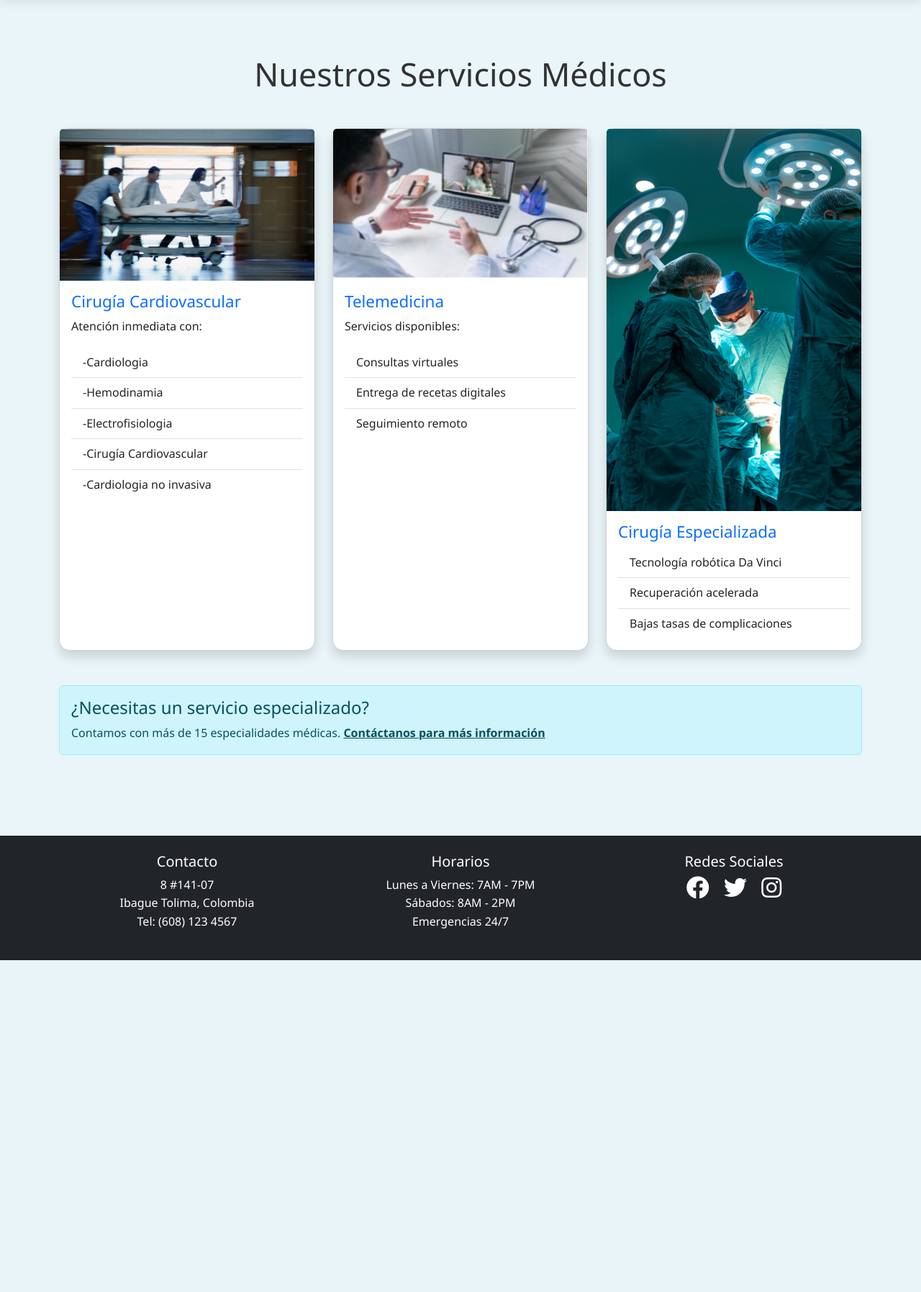
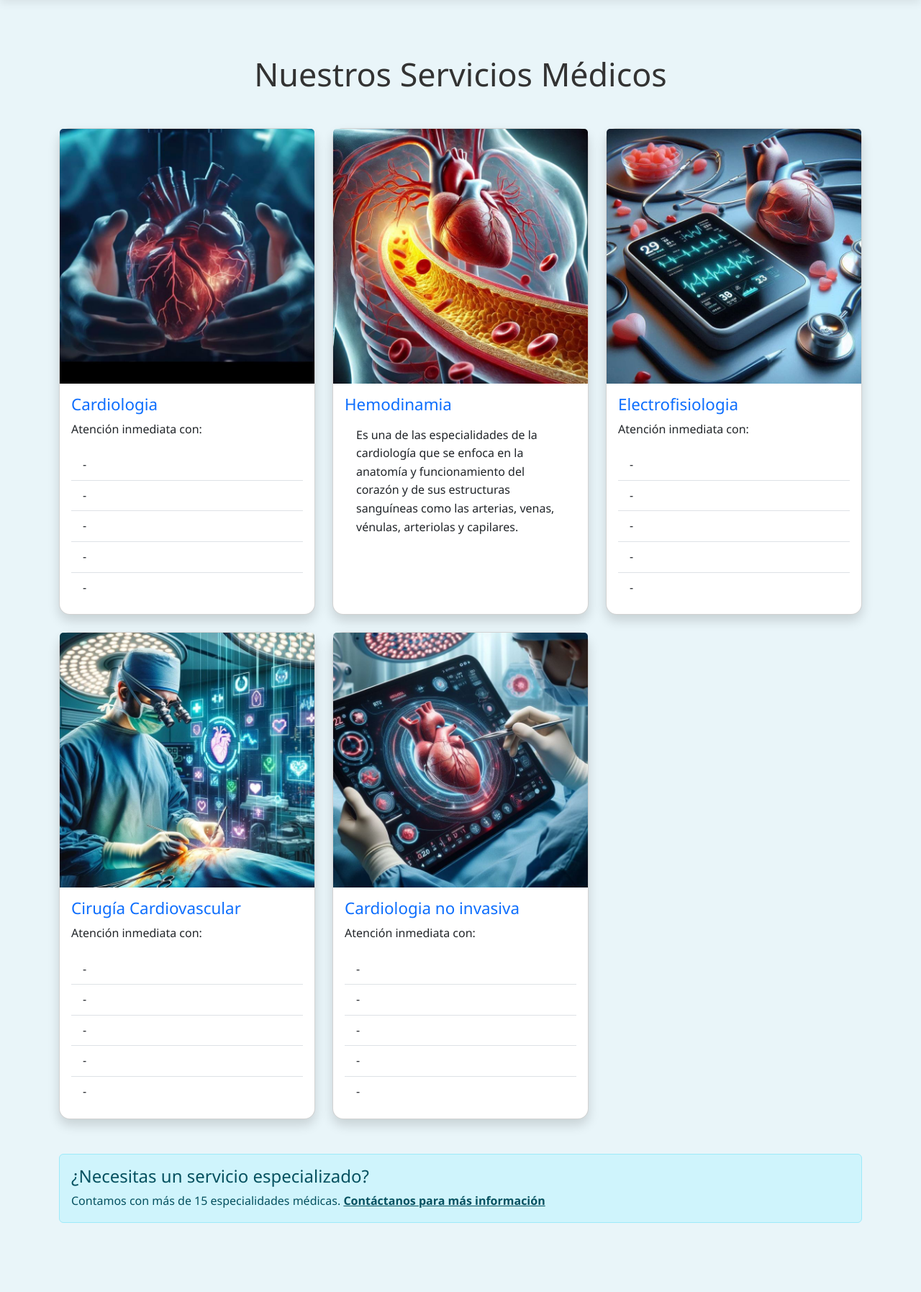
Before and after one commit to RACIEL81/HiperSalud, a Flask app: page /servicios in a window 1280 px wide. Shown: the part 72-1867 px from the top of the page at 72% size. Before the commit the page ends 1406 px from the top, so only its background shows below. Run offline with Flask 3, Linux system fonts and the light colour scheme.

Commit message:
Primer commit

```diff
--- a/templates/nosotros.html
+++ b/templates/nosotros.html
@@ -26,7 +26,7 @@
 
             <!-- Video estilo vertical enfocado en el corazón -->
             <div class="col-lg-6 mt-4 mt-lg-0 d-flex align-items-center justify-content-center">
-                <div style="width: 55%; aspect-ratio: 15 / 20; overflow: hidden; border-radius: 20px;">
+                <div style="width: 100%; aspect-ratio: 18 / 20; overflow: hidden; border-radius: 100px;">
                     <video autoplay muted loop playsinline
                            style="width: 100%; height: 100%; object-fit: cover; object-position: center;">
                         <source src="{{ url_for('static', filename='img/hero-medicos.mp4') }}" type="video/mp4">
--- a/templates/servicios.html
+++ b/templates/servicios.html
@@ -6,67 +6,102 @@
         <h1 class="text-center mb-5">Nuestros Servicios Médicos</h1>
 
         <div class="row g-4">
-            <!-- Servicio 1 - Urgencias -->
+            <!-- Servicio 1 - Cardiologia -->
             <div class="col-md-6 col-lg-4">
                 <div class="card h-100 shadow">
-                    <img src="{{ url_for('static', filename='img/urgencias.jpg') }}"
-                         class="card-img-top"
-                         alt="Servicio de Urgencias 24 horas">
+                    <img src="{{ url_for('static', filename='img/cardio1.jpeg') }}" class="card-img-top" alt="Cardiologia">
                     <div class="card-body">
-                        <h3 class="card-title text-primary">Cirugía Cardiovascular</h3>
+                        <h3 class="card-title text-primary">Cardiologia</h3>
                         <p class="card-text">Atención inmediata con:</p>
                         <ul class="list-group list-group-flush">
-                            <li class="list-group-item">-Cardiologia</li>
-                            <li class="list-group-item">-Hemodinamia</li>
-                            <li class="list-group-item">-Electrofisiologia</li>
-                            <li class="list-group-item">-Cirugía Cardiovascular</li>
-                            <li class="list-group-item">-Cardiologia no invasiva</li>
+                            <li class="list-group-item">-</li>
+                            <li class="list-group-item">-</li>
+                            <li class="list-group-item">-</li>
+                            <li class="list-group-item">-</li>
+                            <li class="list-group-item">-</li>
                         </ul>
                     </div>
                 </div>
             </div>
 
-            <!-- Servicio 2 - Telemedicina -->
+            <!-- Servicio 2 - Hemodinamia -->
             <div class="col-md-6 col-lg-4">
                 <div class="card h-100 shadow">
-                    <img src="{{ url_for('static', filename='img/telemedicina.jpg') }}"
-                         class="card-img-top"
-                         alt="Servicio de Telemedicina">
+                    <img src="{{ url_for('static', filename='img/hemo.jpeg') }}" class="card-img-top" alt="Hemodinamia">
                     <div class="card-body">
-                        <h3 class="card-title text-primary">Telemedicina</h3>
-                        <p class="card-text">Servicios disponibles:</p>
+                        <h3 class="card-title text-primary">Hemodinamia</h3>
+
                         <ul class="list-group list-group-flush">
-                            <li class="list-group-item">Consultas virtuales</li>
-                            <li class="list-group-item">Entrega de recetas digitales</li>
-                            <li class="list-group-item">Seguimiento remoto</li>
+                            <li class="list-group-item">Es una de las especialidades de la cardiología que se enfoca en la anatomía y funcionamiento del corazón y de sus estructuras sanguíneas como las arterias, venas, vénulas, arteriolas y capilares.</li>
+
                         </ul>
                     </div>
                 </div>
             </div>
 
-            <!-- Servicio 3 - Cirugía -->
+            <!-- Servicio 3 - Electrofisiologia -->
             <div class="col-md-6 col-lg-4">
                 <div class="card h-100 shadow">
-                    <img src="{{ url_for('static', filename='img/cirugia.jpg') }}"
-                         class="card-img-top"
-                         alt="Cirugía Robótica Especializada">
+                    <img src="{{ url_for('static', filename='img/electro.jpeg') }}" class="card-img-top" alt="Electrofisiologia">
                     <div class="card-body">
-                        <h3 class="card-title text-primary">Cirugía Especializada</h3>
+                        <h3 class="card-title text-primary">Electrofisiologia</h3>
+                        <p class="card-text">Atención inmediata con:</p>
                         <ul class="list-group list-group-flush">
-                            <li class="list-group-item">Tecnología robótica Da Vinci</li>
-                            <li class="list-group-item">Recuperación acelerada</li>
-                            <li class="list-group-item">Bajas tasas de complicaciones</li>
+                            <li class="list-group-item">-</li>
+                            <li class="list-group-item">-</li>
+                            <li class="list-group-item">-</li>
+                            <li class="list-group-item">-</li>
+                            <li class="list-group-item">-</li>
+                        </ul>
+                    </div>
+                </div>
+            </div>
+
+            <!-- Servicio 4 - Cirugía Cardiovascular -->
+            <div class="col-md-6 col-lg-4">
+                <div class="card h-100 shadow">
+                    <img src="{{ url_for('static', filename='img/vascu.jpeg') }}" class="card-img-top" alt="Cirugía Cardiovascular">
+                    <div class="card-body">
+                        <h3 class="card-title text-primary">Cirugía Cardiovascular</h3>
+                        <p class="card-text">Atención inmediata con:</p>
+                        <ul class="list-group list-group-flush">
+                            <li class="list-group-item">-</li>
+                            <li class="list-group-item">-</li>
+                            <li class="list-group-item">-</li>
+                            <li class="list-group-item">-</li>
+                            <li class="list-group-item">-</li>
+                        </ul>
+                    </div>
+                </div>
+            </div>
+
+            <!-- Servicio 5 - Cardiología no invasiva -->
+            <div class="col-md-6 col-lg-4">
+                <div class="card h-100 shadow">
+                    <img src="{{ url_for('static', filename='img/noinva.jpeg') }}" class="card-img-top" alt="Cardiologia no invasiva">
+                    <div class="card-body">
+                        <h3 class="card-title text-primary">Cardiologia no invasiva</h3>
+                        <p class="card-text">Atención inmediata con:</p>
+                        <ul class="list-group list-group-flush">
+                            <li class="list-group-item">-</li>
+                            <li class="list-group-item">-</li>
+                            <li class="list-group-item">-</li>
+                            <li class="list-group-item">-</li>
+                            <li class="list-group-item">-</li>
                         </ul>
                     </div>
                 </div>
             </div>
         </div>
 
+        <!-- Alerta informativa -->
         <div class="row mt-5">
             <div class="col-12">
                 <div class="alert alert-info">
                     <h4>¿Necesitas un servicio especializado?</h4>
-                    <p class="mb-0">Contamos con más de 15 especialidades médicas. <a href="/contacto" class="alert-link">Contáctanos para más información</a></p>
+                    <p class="mb-0">Contamos con más de 15 especialidades médicas.
+                        <a href="/contacto" class="alert-link">Contáctanos para más información</a>
+                    </p>
                 </div>
             </div>
         </div>
```
Also changed, not shown: templates/index.html (+12 -14 lines), static/img/cardio.jpeg (added), static/img/cardio1.jpeg (added), static/img/electro.jpeg (added), static/img/hemo.jpeg (added), static/img/noinva.jpeg (added), static/img/vascu.jpeg (added).
